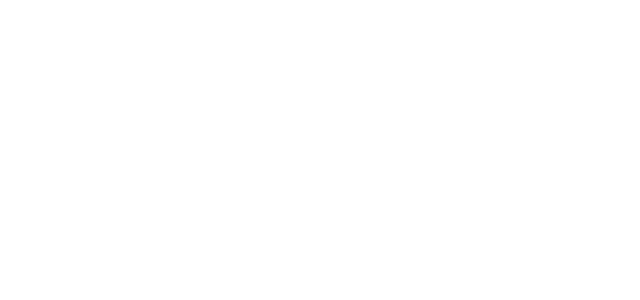
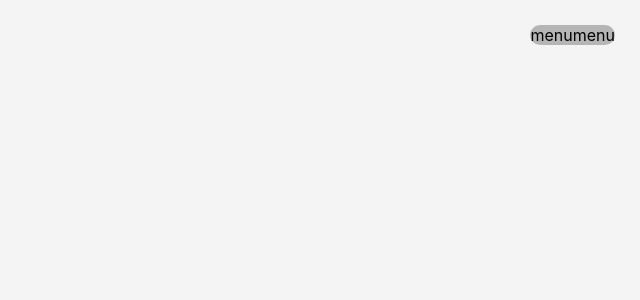
Before and after one commit to fresquer/sesame-hr-timetracker, a Next.js app: page / in a window 1280 px wide. Shown: the top 300 px of the page, without its empty margins (640-1280 px from the left). Built offline with nearby package versions, Linux system fonts and the light colour scheme.

Commit message:
Init components created

```diff
--- /dev/null
+++ b/components/header/header.tsx
@@ -0,0 +1,13 @@
+import { TimeTracker } from "./timetracker"
+import { UserMenu } from "./user-menu"
+
+export const AppHeader = () => {
+    return (
+        <header>
+            <div className="wrapper">
+                <UserMenu></UserMenu>
+                <TimeTracker></TimeTracker>
+            </div>
+        </header>
+    )
+}
--- /dev/null
+++ b/components/header/timetracker.tsx
@@ -0,0 +1,7 @@
+export const TimeTracker = () => {
+    return (
+        <div className="timetracker_wrapper">
+            menu
+        </div>
+    )
+}
--- /dev/null
+++ b/components/header/user-menu.tsx
@@ -0,0 +1,7 @@
+export const UserMenu = () => {
+    return (
+        <div className="usermenu_wrapper">
+            menu
+        </div>
+    )
+}
--- /dev/null
+++ b/components/shared/seo.tsx
@@ -0,0 +1,9 @@
+import Head from "next/head"
+
+export const Seo = () => {
+    return (
+        <Head>
+            <title>Sesame HR Time Tracker</title>
+        </Head>
+    )
+}
--- a/pages/index.tsx
+++ b/pages/index.tsx
@@ -1,15 +1,15 @@
 import type { NextPage } from 'next'
-import Head from 'next/head'
+import { AppHeader } from '../components/header/header'
+import { Seo } from '../components/shared/seo'
 
 const Home: NextPage = () => {
   return (
-    <div className={''}>
-      <Head>
-        <title>Sesame HR Time Tracker</title>
-        <meta name="description" content="Generated by create next app" />
-        <link rel="icon" href="/favicon.ico" />
-      </Head>
-    </div>
+    <>
+      <Seo></Seo>
+      <div id='index'>
+        <AppHeader></AppHeader>
+      </div>
+    </>
   )
 }
 
--- /dev/null
+++ b/styles/components/header.scss
@@ -0,0 +1,11 @@
+header  {
+    display: flex;
+    justify-content: end;
+
+    .wrapper {
+        // Datos sacados del Adobe XD
+        background-color: #B5B5B5;
+        border-radius: 100px;
+        display: flex;
+    }
+}
--- a/styles/globals.scss
+++ b/styles/globals.scss
@@ -4,6 +4,7 @@ body {
   margin: 0;
   font-family: -apple-system, BlinkMacSystemFont, Segoe UI, Roboto, Oxygen,
     Ubuntu, Cantarell, Fira Sans, Droid Sans, Helvetica Neue, sans-serif;
+    background-color: #F4F4F4;
 }
 
 a {
@@ -14,3 +15,7 @@ a {
 * {
   box-sizing: border-box;
 }
+
+#index {
+  padding: 25px;
+}
--- a/styles/styles.scss
+++ b/styles/styles.scss
@@ -1 +1,5 @@
+// GLOBALS
 @import './globals.scss';
+
+// COMPONENTS
+@import './components/header.scss';
```
